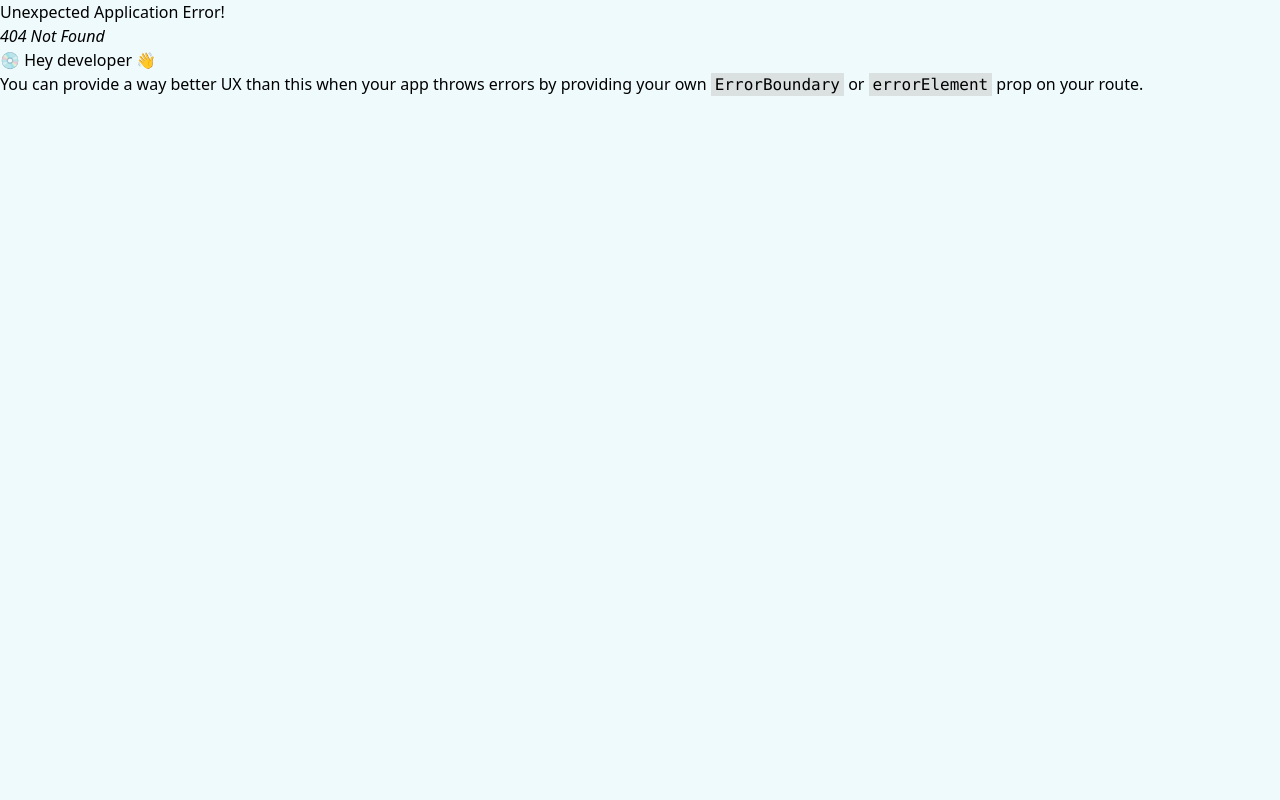
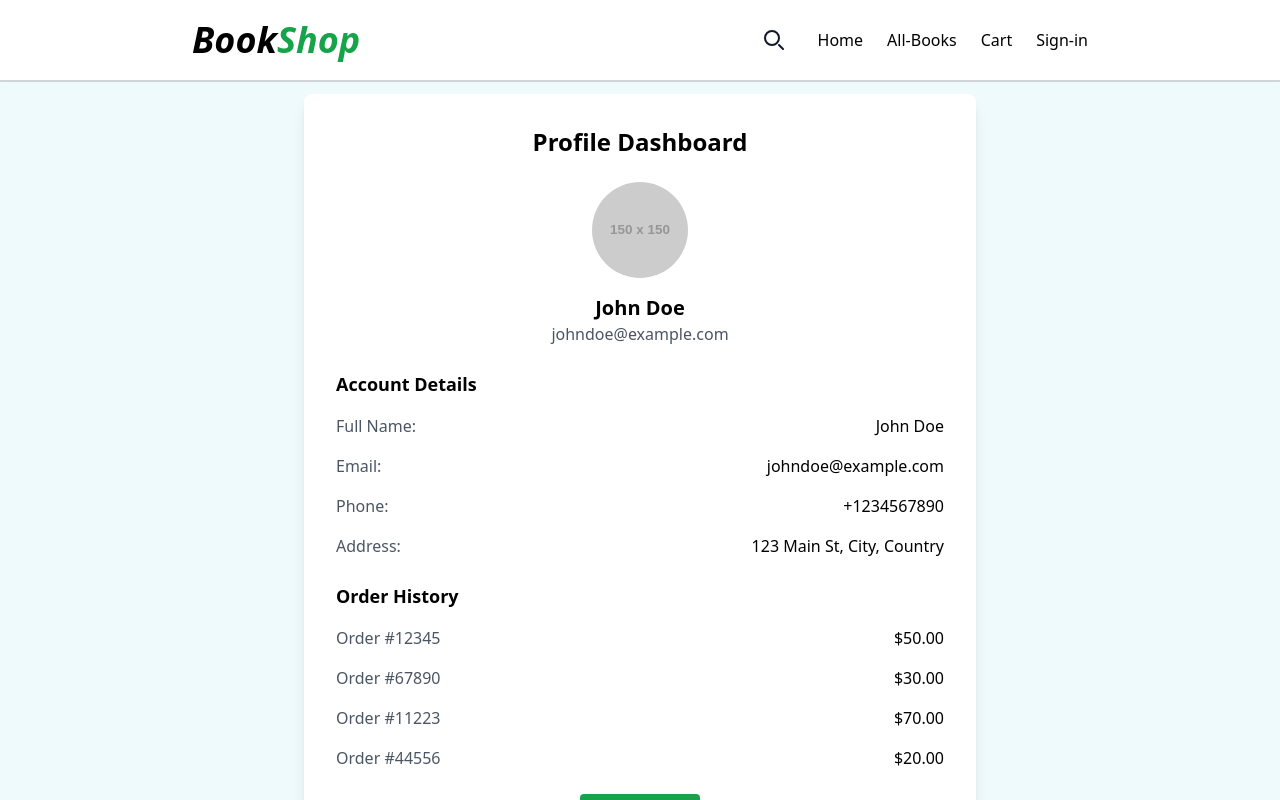
Before and after one commit to naimur009/BookShop-Ecommerce, a React (Vite) app: page /profile in a window 1280 px wide. Before the commit this address had no page. Built offline with nearby package versions, Linux system fonts and the light colour scheme.

Commit message:
ForntEnd

```diff
--- a/src/App.jsx
+++ b/src/App.jsx
@@ -6,6 +6,7 @@ import AllBookList from './Pages/AllBookList';
 import Cart from './components/Cart/Cart';
 import SignIn from './components/SignIn/SignIn';
 import SignUp from './components/SignUp/SignUp';
+import Profile from './components/Profile/Profile';
 
 function App() {
 
@@ -33,6 +34,10 @@ function App() {
         {
           path: "/signup",
           element: <SignUp />
+        },
+        {
+          path: "/profile",
+          element: <Profile />
         }
 
       ]
--- a/src/Pages/AllBookList.jsx
+++ b/src/Pages/AllBookList.jsx
@@ -1,9 +1,13 @@
-import React from 'react';
+import React, { useEffect } from 'react';
 import { useState } from 'react';
 import Filter from '../components/Filter/Filter';
 import AllBooks from '../components/All-Books/AllBooks';
 
 const AllBookList = () => {
+
+    useEffect(() => {
+        document.title = "All Books - Bookstore";
+    }, [])
 
     const [showFilter, setShowFilter] = useState(false);
 
--- a/src/Pages/Home.jsx
+++ b/src/Pages/Home.jsx
@@ -1,12 +1,17 @@
-import React from 'react';
+import React, { useEffect, useState } from 'react';
 import Hero from '../components/Hero/Hero';
 import Category from '../components/category/Category';
 import PopularWriter from '../components/writer/PopularWriter';
-import { Book } from 'lucide-react';
 import BookList from '../components/Booklist/BookList';
 
 const Home = () => {
+
+    useEffect(() => {
+        document.title = "Home - Bookstore";
+    }, [])
+
     return (
+
         <>
             <Hero />
             <Category />
--- a/src/components/Cart/Cart.jsx
+++ b/src/components/Cart/Cart.jsx
@@ -1,7 +1,11 @@
-import React from 'react';
+import React, { useEffect } from 'react';
 
 const Cart = () => {
     const cartItems = [1, 1, 1, 1, 1, 1, 1, 1, 1, 1, 1, 1];
+
+    useEffect(() => {
+        document.title = "Cart - Bookstore";
+    }, [])
 
     return (
         <div className='mt-4 lg:mt-6 flex flex-col w-[95%] md:w-[70%] items-center lg2:items-start m-auto gap-3 lg2:flex-row'>
--- a/src/components/Footer/Footer.jsx
+++ b/src/components/Footer/Footer.jsx
@@ -2,60 +2,61 @@ import React from 'react';
 import { NavLink } from 'react-router-dom';
 
 const Footer = () => {
+
+    const color = 'green';
+
     return (
-        <div className='w-screen m-auto mt-2 mb-20 lg:mb-4'>
+        <div className='w-screen m-auto mt-2 mb-20 lg:mb-4' >
             <footer className="bg-white rounded-lg shadow-md mb-16 flex flex-col lg:mb-3 justify-center items-center w-[95%] m-auto lg:w-[98%]">
                 <div className="w-full mx-auto p-4 flex flex-col items-center justify-between gap-2 lg:flex-row">
                     <span className="text-sm sm:text-center">© 2024 <a href="/" className="hover:underline text-green-600">BookShop™</a>. All Rights Reserved.
                     </span>
                     <ul className="flex flex-wrap items-center mt-3 text-sm font-medium sm:mt-0">
                         <li>
-                            <NavLink to="/" className="hover:underline me-4 md:me-6 hover:text-green-600">Home</NavLink>
+                            <NavLink to="/" className={({ isActive }) => `hover:underline me-4 md:me-6 hover:text-green-600 ${isActive ? "text-green-600" : ""}`}>Home</NavLink>
                         </li>
                         <li>
-                            <NavLink to="/books" className="hover:underline me-4 md:me-6 hover:text-green-600">All Books</NavLink>
+                            <NavLink to="/books" className={({ isActive }) => `hover:underline me-4 md:me-6 hover:text-green-600 ${isActive ? "text-green-600" : ""}`}>All Books</NavLink>
                         </li>
                         <li>
-                            <NavLink to="#" className="hover:underline me-4 md:me-6 hover:text-green-600">Licensing</NavLink>
+                            <NavLink to="/profile" className={({ isActive }) => `hover:underline me-4 md:me-6 hover:text-green-600 ${isActive ? "text-green-600" : ""}`}>Licensing</NavLink>
                         </li>
                         <li>
-                            <NavLink to="#" className="hover:underline hover:text-green-600">Contact</NavLink>
+                            <NavLink to="#" className={({ isActive }) => `hover:underline me-4 md:me-6 hover:text-green-600 ${isActive ? "text-green-600" : ""}`}>Contact</NavLink>
                         </li>
                     </ul>
                 </div>
                 <p className='text-sm pb-3'>Developed By <a className='font-bold hover:text-green-600 hover:cursor-pointer'>
                     Naimur Rahman</a></p>
-            </footer>
+            </footer >
 
             <div className="h-[60px] w-screen bg-white fixed bottom-0 lg:hidden flex justify-evenly items-center border-t-2 border-gray-300">
 
                 {/* Home */}
-                <NavLink to="/" className='flex flex-col items-center'>
+                <NavLink to="/" className={({ isActive }) => `flex flex-col items-center ${isActive ? 'text-green-600 font-bold' : ''}`}>
                     <svg className='h-5 w-5' xmlns="http://www.w3.org/2000/svg" viewBox="0 0 576 512">
-                        <path fill='' d="M575.8 255.5c0 18-15 32.1-32 32.1l-32 0 .7 160.2c0 2.7-.2 5.4-.5 8.1l0 16.2c0 22.1-17.9 40-40 40l-16 0c-1.1 0-2.2 0-3.3-.1c-1.4 .1-2.8 .1-4.2 .1L416 512l-24 0c-22.1 0-40-17.9-40-40l0-24 0-64c0-17.7-14.3-32-32-32l-64 0c-17.7 0-32 14.3-32 32l0 64 0 24c0 22.1-17.9 40-40 40l-24 0-31.9 0c-1.5 0-3-.1-4.5-.2c-1.2 .1-2.4 .2-3.6 .2l-16 0c-22.1 0-40-17.9-40-40l0-112c0-.9 0-1.9 .1-2.8l0-69.7-32 0c-18 0-32-14-32-32.1c0-9 3-17 10-24L266.4 8c7-7 15-8 22-8s15 2 21 7L564.8 231.5c8 7 12 15 11 24z" />
+                        <path d="M575.8 255.5c0 18-15 32.1-32 32.1l-32 0 .7 160.2c0 2.7-.2 5.4-.5 8.1l0 16.2c0 22.1-17.9 40-40 40l-16 0c-1.1 0-2.2 0-3.3-.1c-1.4 .1-2.8 .1-4.2 .1L416 512l-24 0c-22.1 0-40-17.9-40-40l0-24 0-64c0-17.7-14.3-32-32-32l-64 0c-17.7 0-32 14.3-32 32l0 64 0 24c0 22.1-17.9 40-40 40l-24 0-31.9 0c-1.5 0-3-.1-4.5-.2c-1.2 .1-2.4 .2-3.6 .2l-16 0c-22.1 0-40-17.9-40-40l0-112c0-.9 0-1.9 .1-2.8l0-69.7-32 0c-18 0-32-14-32-32.1c0-9 3-17 10-24L266.4 8c7-7 15-8 22-8s15 2 21 7L564.8 231.5c8 7 12 15 11 24z" />
                     </svg>
                     <p className='text-sm'>Home</p>
                 </NavLink>
 
                 {/* All-Books */}
-                <NavLink to="/books" className='flex flex-col items-center'>
-                    <svg className='h-5 w-5' xmlns="http://www.w3.org/2000/svg" viewBox="0 0 448 512">
-                        <path d="M96 0C43 0 0 43 0 96L0 416c0 53 43 96 96 96l288 0 32 0c17.7 0 32-14.3 32-32s-14.3-32-32-32l0-64c17.7 0 32-14.3 32-32l0-320c0-17.7-14.3-32-32-32L384 0 96 0zm0 384l256 0 0 64L96 448c-17.7 0-32-14.3-32-32s14.3-32 32-32zm32-240c0-8.8 7.2-16 16-16l192 0c8.8 0 16 7.2 16 16s-7.2 16-16 16l-192 0c-8.8 0-16-7.2-16-16zm16 48l192 0c8.8 0 16 7.2 16 16s-7.2 16-16 16l-192 0c-8.8 0-16-7.2-16-16s7.2-16 16-16z" />
-                    </svg>
+                <NavLink to="/books" className={({ isActive }) => `flex flex-col items-center ${isActive ? 'text-green-600 font-bold' : ''}`}>                    <svg className='h-5 w-5' xmlns="http://www.w3.org/2000/svg" viewBox="0 0 448 512">
+                    <path d="M96 0C43 0 0 43 0 96L0 416c0 53 43 96 96 96l288 0 32 0c17.7 0 32-14.3 32-32s-14.3-32-32-32l0-64c17.7 0 32-14.3 32-32l0-320c0-17.7-14.3-32-32-32L384 0 96 0zm0 384l256 0 0 64L96 448c-17.7 0-32-14.3-32-32s14.3-32 32-32zm32-240c0-8.8 7.2-16 16-16l192 0c8.8 0 16 7.2 16 16s-7.2 16-16 16l-192 0c-8.8 0-16-7.2-16-16zm16 48l192 0c8.8 0 16 7.2 16 16s-7.2 16-16 16l-192 0c-8.8 0-16-7.2-16-16s7.2-16 16-16z" />
+                </svg>
                     <p className='text-sm'>Books</p>
                 </NavLink>
 
                 {/* Cart */}
-                <NavLink to='/cart' className='flex flex-col items-center'>
-                    <svg className='h-5 w-5' xmlns="http://www.w3.org/2000/svg" viewBox="0 0 576 512">
-                        <path d="M0 24C0 10.7 10.7 0 24 0L69.5 0c22 0 41.5 12.8 50.6 32l411 0c26.3 0 45.5 25 38.6 50.4l-41 152.3c-8.5 31.4-37 53.3-69.5 53.3l-288.5 0 5.4 28.5c2.2 11.3 12.1 19.5 23.6 19.5L488 336c13.3 0 24 10.7 24 24s-10.7 24-24 24l-288.3 0c-34.6 0-64.3-24.6-70.7-58.5L77.4 54.5c-.7-3.8-4-6.5-7.9-6.5L24 48C10.7 48 0 37.3 0 24zM128 464a48 48 0 1 1 96 0 48 48 0 1 1 -96 0zm336-48a48 48 0 1 1 0 96 48 48 0 1 1 0-96z" />
-                    </svg>
+                <NavLink to='/cart' className={({ isActive }) => `flex flex-col items-center ${isActive ? 'text-green-600 font-bold' : ''}`}>                    <svg className='h-5 w-5' xmlns="http://www.w3.org/2000/svg" viewBox="0 0 576 512">
+                    <path d="M0 24C0 10.7 10.7 0 24 0L69.5 0c22 0 41.5 12.8 50.6 32l411 0c26.3 0 45.5 25 38.6 50.4l-41 152.3c-8.5 31.4-37 53.3-69.5 53.3l-288.5 0 5.4 28.5c2.2 11.3 12.1 19.5 23.6 19.5L488 336c13.3 0 24 10.7 24 24s-10.7 24-24 24l-288.3 0c-34.6 0-64.3-24.6-70.7-58.5L77.4 54.5c-.7-3.8-4-6.5-7.9-6.5L24 48C10.7 48 0 37.3 0 24zM128 464a48 48 0 1 1 96 0 48 48 0 1 1 -96 0zm336-48a48 48 0 1 1 0 96 48 48 0 1 1 0-96z" />
+                </svg>
                     <p className='text-sm'>Cart</p>
                 </NavLink>
 
 
                 {/* Profile */}
-                <NavLink to='/signin' className='flex flex-col items-center'>
+                <NavLink to='/signin' className={({ isActive }) => `flex flex-col items-center ${isActive ? 'text-green-600 font-bold' : ''}`}>
                     <svg className='h-5 w-5' xmlns="http://www.w3.org/2000/svg" viewBox="0 0 448 512">
                         <path d="M224 256A128 128 0 1 0 224 0a128 128 0 1 0 0 256zm-45.7 48C79.8 304 0 383.8 0 482.3C0 498.7 13.3 512 29.7 512l388.6 0c16.4 0 29.7-13.3 29.7-29.7C448 383.8 368.2 304 269.7 304l-91.4 0z" />
                     </svg>
@@ -63,7 +64,7 @@ const Footer = () => {
                 </NavLink>
             </div>
 
-        </div>
+        </div >
     );
 };
 
--- /dev/null
+++ b/src/components/Profile/Profile.jsx
@@ -0,0 +1,69 @@
+import React from 'react';
+
+const Profile = () => {
+    return (
+        <div className="w-[95%] m-auto mt-3 lg:mt-8 flex flex-col items-center">
+            <div className="bg-white p-8 rounded-lg shadow-lg w-full max-w-2xl">
+                <h2 className="text-2xl font-bold mb-6 text-center">Profile Dashboard</h2>
+                <div className="flex flex-col items-center">
+                    <img
+                        className="w-24 h-24 rounded-full mb-4"
+                        src="https://via.placeholder.com/150"
+                        alt="Profile"
+                    />
+                    <h3 className="text-xl font-semibold">John Doe</h3>
+                    <p className="text-gray-600">johndoe@example.com</p>
+                </div>
+                <div className="mt-6 w-full">
+                    <h4 className="text-lg font-semibold mb-4">Account Details</h4>
+                    <div className="flex flex-col gap-4">
+                        <div className="flex justify-between items-center">
+                            <span className="text-gray-600">Full Name:</span>
+                            <span className="font-medium">John Doe</span>
+                        </div>
+                        <div className="flex justify-between items-center">
+                            <span className="text-gray-600">Email:</span>
+                            <span className="font-medium">johndoe@example.com</span>
+                        </div>
+                        <div className="flex justify-between items-center">
+                            <span className="text-gray-600">Phone:</span>
+                            <span className="font-medium">+1234567890</span>
+                        </div>
+                        <div className="flex justify-between items-center">
+                            <span className="text-gray-600">Address:</span>
+                            <span className="font-medium">123 Main St, City, Country</span>
+                        </div>
+                    </div>
+                </div>
+                <div className="mt-6 w-full">
+                    <h4 className="text-lg font-semibold mb-4">Order History</h4>
+                    <div className="flex flex-col gap-4">
+                        <div className="flex justify-between items-center">
+                            <span className="text-gray-600">Order #12345</span>
+                            <span className="font-medium">$50.00</span>
+                        </div>
+                        <div className="flex justify-between items-center">
+                            <span className="text-gray-600">Order #67890</span>
+                            <span className="font-medium">$30.00</span>
+                        </div>
+                        <div className="flex justify-between items-center">
+                            <span className="text-gray-600">Order #11223</span>
+                            <span className="font-medium">$70.00</span>
+                        </div>
+                        <div className="flex justify-between items-center">
+                            <span className="text-gray-600">Order #44556</span>
+                            <span className="font-medium">$20.00</span>
+                        </div>
+                    </div>
+                </div>
+                <div className="mt-6 w-full flex justify-center">
+                    <button className="bg-green-600 text-white font-bold py-2 px-4 rounded hover:bg-green-700">
+                        Edit Profile
+                    </button>
+                </div>
+            </div>
+        </div>
+    );
+};
+
+export default Profile;
--- a/src/components/SignIn/SignIn.jsx
+++ b/src/components/SignIn/SignIn.jsx
@@ -1,7 +1,12 @@
-import React from 'react';
+import React, { useEffect } from 'react';
 import { NavLink } from 'react-router-dom';
 
 const SignIn = () => {
+
+    useEffect(() => {
+        document.title = "Sign In - Bookstore";
+    }, [])
+
     return (
         <div className="flex items-center justify-center w-[95%] m-auto mb-10 mt-3 lg:mt-0 lg:pt-10" style={{ minHeight: "calc(100vh - 240px)" }}>
             <div className="bg-white p-8 rounded-lg shadow-lg w-full max-w-md">
--- a/src/components/SignUp/SignUp.jsx
+++ b/src/components/SignUp/SignUp.jsx
@@ -1,7 +1,12 @@
-import React from 'react';
+import React, { useEffect } from 'react';
 import { NavLink } from 'react-router-dom';
 
 const SignUp = () => {
+
+    useEffect(() => {
+        document.title = "Sign Up - Bookstore";
+    }, [])
+
     return (
         <div className="w-[95%] m-auto flex items-center justify-center mt-3 lg:mt-8">
             <div className="bg-white p-8 rounded-lg shadow-lg w-full max-w-md">
--- a/src/components/navbar/Navbar.jsx
+++ b/src/components/navbar/Navbar.jsx
@@ -50,10 +50,10 @@ const Navbar = () => {
                                 <path stroke="currentColor" strokeLinecap="round" strokeLinejoin="round" strokeWidth="2" d="m19 19-4-4m0-7A7 7 0 1 1 1 8a7 7 0 0 1 14 0Z" />
                             </svg>
                         </button>
-                        <NavLink to="/" className="hover:text-green-600"> Home </NavLink>
-                        <NavLink to="/books" className="hover:text-green-600"> All-Books </NavLink>
-                        <NavLink to="/cart" className="hover:text-green-600"> Cart </NavLink>
-                        <NavLink to="/signin" className="hover:text-green-600"> Sign-in </NavLink>
+                        <NavLink to="/" className={({ isActive }) => `hover:text-green-600 ${isActive ? "text-green-600" : ""}`}> Home </NavLink>
+                        <NavLink to="/books" className={({ isActive }) => `hover:text-green-600 ${isActive ? "text-green-600" : ""}`}> All-Books </NavLink>
+                        <NavLink to="/cart" className={({ isActive }) => `hover:text-green-600 ${isActive ? "text-green-600" : ""}`}> Cart </NavLink>
+                        <NavLink to="/signin" className={({ isActive }) => `hover:text-green-600 ${isActive ? "text-green-600" : ""}`}> Sign-in </NavLink>
                     </div>
                 </nav>
                 <div className="w-screen">
```
